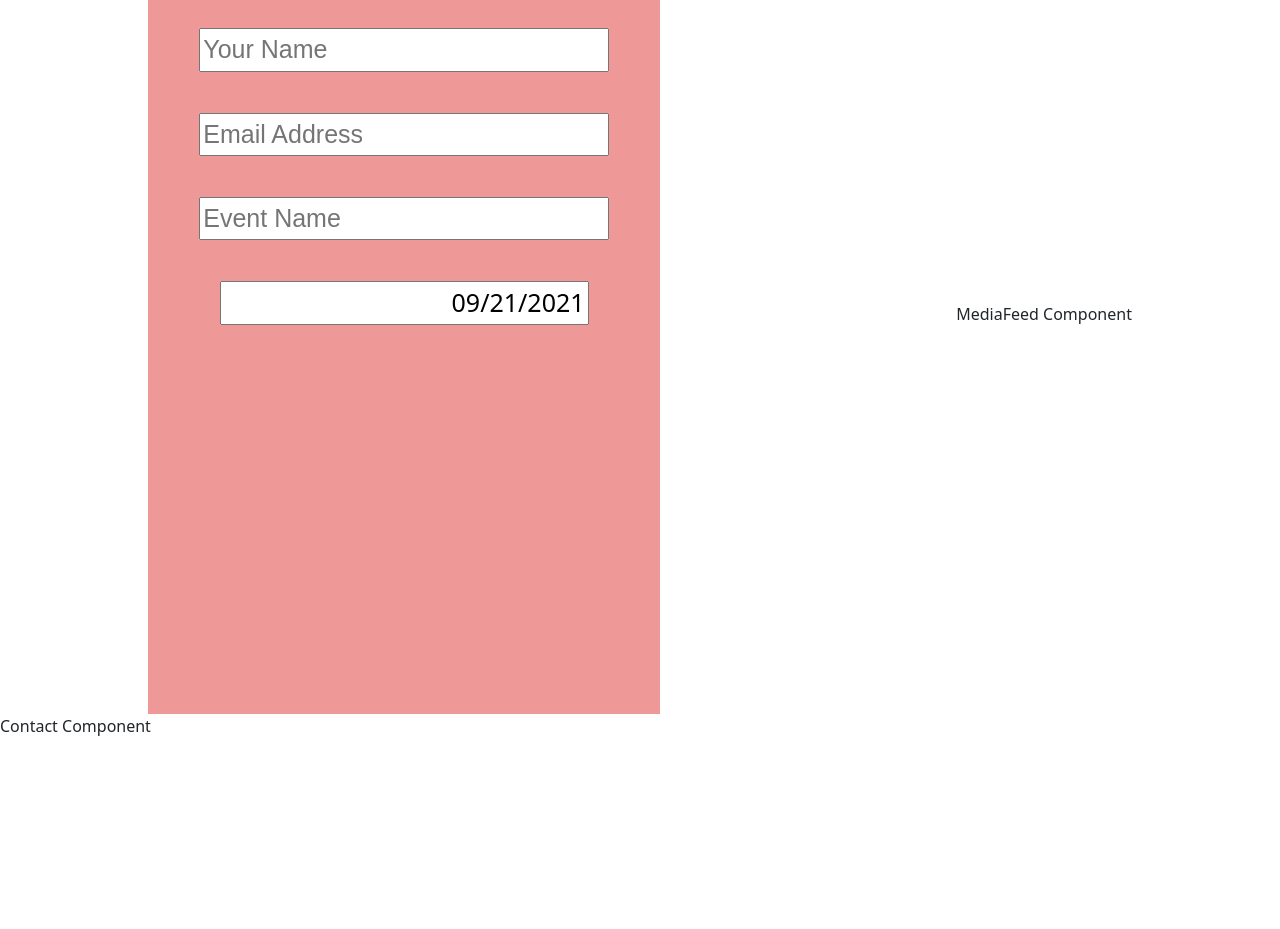
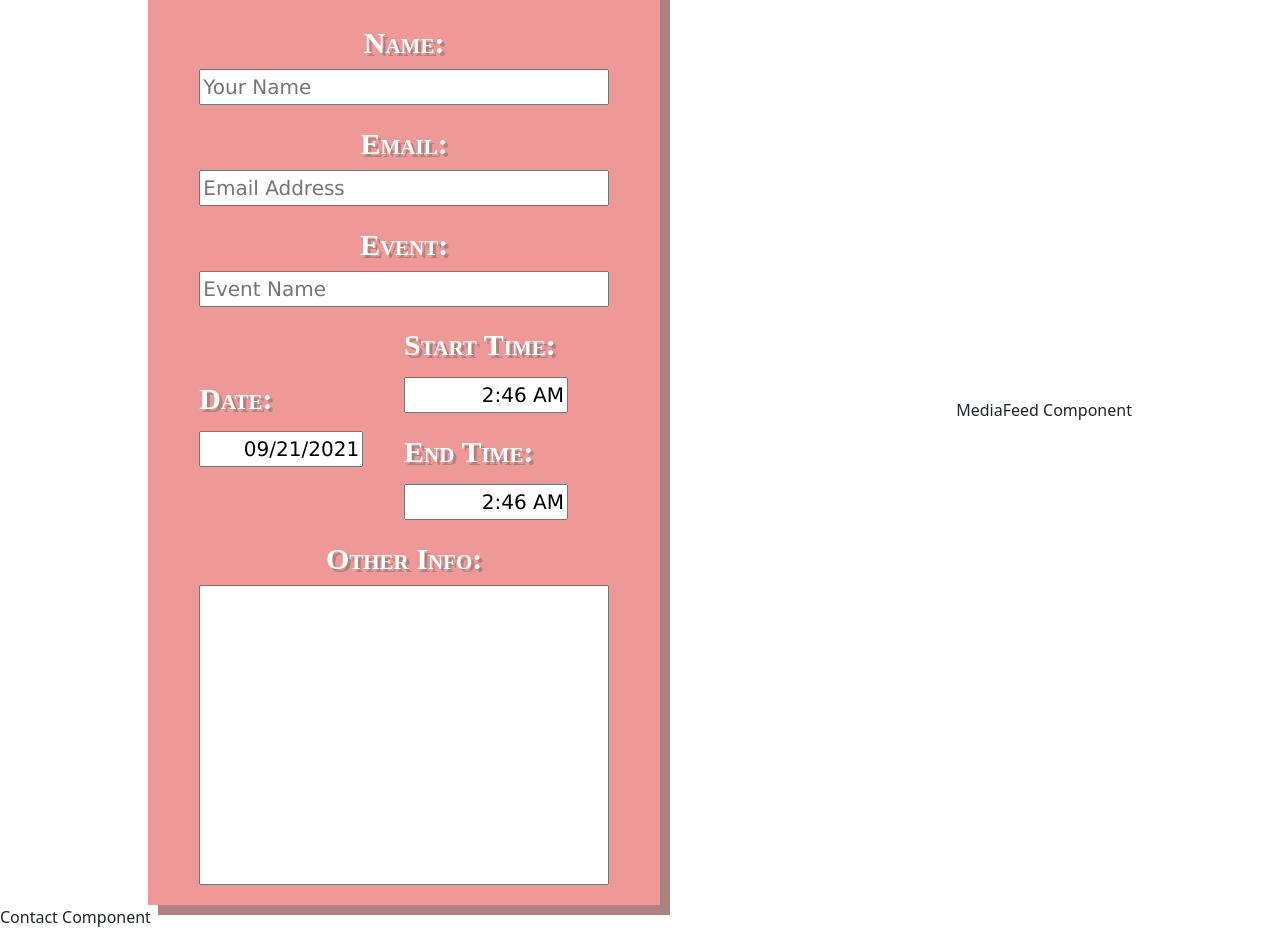
Before and after one commit to whiteceric/boobys_kitchen, a React (Create React App) app in the folder frontend/: page / in a window 1280 px wide. Shown: the part 1722-2651 px from the top of the page. Before the commit the page ends 2460 px from the top, so only its background shows below. Built offline with nearby package versions, Linux system fonts and the light colour scheme.

Commit message:
BookForm frontend done

```diff
--- a/frontend/src/components/Book/Book.js
+++ b/frontend/src/components/Book/Book.js
@@ -1,15 +1,24 @@
 import React from 'react';
 import BookForm from '../BookForm/BookForm';
 import MediaFeed from '../MediaFeed/MediaFeed';
+import useWindowDimensions from '../useWindowDimensions';
 import PropTypes from 'prop-types';
 import './Book.css';
 
-const Book = () => (
-  <div id="book" className="Book">
-    <BookForm />
-    <MediaFeed />
+const Book = () => {
+  const { height, width } = useWindowDimensions();
+
+  return (
+    <div id="book" className="Book">
+      <BookForm />
+      {(width > 1060) ? (
+        <MediaFeed />
+      ) : (
+        <></>
+      )}
   </div>
-);
+  );
+}
 
 Book.propTypes = {};
 
--- a/frontend/src/components/BookForm/BookForm.css
+++ b/frontend/src/components/BookForm/BookForm.css
@@ -1,21 +1,31 @@
 .BookForm {
   width: 40%;
-  height: 800px;
   background-color: var(--nice-red);
 
   display: flex;
   flex-direction: column;
   align-items: center;
+  box-shadow: 10px 10px 0px var(--text-box-secondary);
 }
 
 .bookFormTitle {
-  margin-top: 5%;
   font-size: 50px;
   font-family: cursive;
   font-weight: bold;
   color: var(--heading-primary);
-  text-shadow: 3px 3px var(--heading-secondary);
+  text-shadow: 3px 3px var(--nice-red-dark);
   font-variant: small-caps;
+}
+
+h1.bookFormTitle {
+  margin-top: 5%;
+  margin-bottom: 5%;
+  text-decoration: underline;
+}
+
+h2.bookFormTitle {
+  margin: 0;
+  font-size: 30px;
 }
 
 .formContainer {
@@ -24,35 +34,61 @@
   align-items: center;
 
   width: 80%;
+
+  font-size: 20px;
+  font-family: Verdana, Geneva, Tahoma, sans-serif;
+
+  /* border: 1px solid black */
+}
+
+.formContainer input:focus {
+  outline: none;
+  border: 3px solid var(--text-box-secondary);
+}
+
+.dateRow {
+  width: 100%;
+
+  display: flex;
+  flex-direction: row;
+  align-items: center;
+  justify-content: space-around;
 }
 
 .react-datepicker-wrapper {
   margin-top: 5%;
   margin-bottom: 5%;
 
-  display: flex;
-  flex-direction: column;
-  align-items: center;
-  justify-self: center;
-  font-size: 25px;
+  font-size: 20px;
+}
 
-  text-align: center;
+.formContainer input {
+  width: 100%;
+
+  margin-top: 2%;
+  margin-bottom: 5%;
 }
 
 .react-datepicker-wrapper input {
-  justify-self: center;
+  width: 80%;
   text-align: right;
-
-  width: 100%;
 }
 
-.bookFormTextBox {
+.formContainer textarea {
   width: 100%;
+  height: 300px;
 
-  margin-top: 5%;
+  resize: none;
+  margin-top: 2%;
   margin-bottom: 5%;
+}
 
-  font-size: 25px;
-  font-family: cursive, Arial, Helvetica, sans-serif;
+@media (max-width: 1060px) {
+  .BookForm {
+    width: 90%;
+  }
 
+  .timeCol {
+    margin-left: 5%;
+  }
 }
--- a/frontend/src/components/BookForm/BookForm.js
+++ b/frontend/src/components/BookForm/BookForm.js
@@ -8,18 +8,52 @@ import 'bootstrap/dist/css/bootstrap.min.css';
 
 const BookForm = () => {
   const [date, setDate] = useState(new Date())
+  const [startTime, setStartTime] = useState(new Date())
+  const [endTime, setEndTime] = useState(new Date())
 
   return (
     <div className="BookForm">
       <h1 className="bookFormTitle">Request to Book!</h1>
       <form className="formContainer">
-        <input className="bookFormTextBox" type="text" placeholder="Your Name" />
-        <input className="bookFormTextBox" type="email" placeholder="Email Address" />
-        <input className="bookFormTextBox" type="text" placeholder="Event Name" />
-        <DatePicker
-          selected={date}
-          onChange={(date) => setDate(date)}
-        />
+        <h2 className="bookFormTitle">Name:</h2>
+        <input type="text" placeholder="Your Name" />
+        <h2 className="bookFormTitle">Email:</h2>
+        <input type="email" placeholder="Email Address" />
+        <h2 className="bookFormTitle">Event:</h2>
+        <input type="text" placeholder="Event Name" />
+        <div className="dateRow">
+          <div className="timeCol">
+            <h2 className="bookFormTitle">Date:</h2>
+            <DatePicker
+              selected={date}
+              onChange={(date) => setDate(date)}
+            />
+          </div>
+          <div className="timeCol">
+            <h2 className="bookFormTitle">Start Time:</h2>
+            <DatePicker
+              selected={startTime}
+              onChange={(startTime) => setStartTime(startTime)}
+              showTimeSelect
+              showTimeSelectOnly
+              timeIntervals={60}
+              timeCaption="Time"
+              dateFormat="h:mm aa"
+            />
+            <h2 className="bookFormTitle">End Time:</h2>
+            <DatePicker
+              selected={endTime}
+              onChange={(endTime) => setEndTime(endTime)}
+              showTimeSelect
+              showTimeSelectOnly
+              timeIntervals={60}
+              timeCaption="Time"
+              dateFormat="h:mm aa"
+            />
+          </div>
+        </div>
+        <h2 className="bookFormTitle">Other Info:</h2>
+        <textarea />
       </form>
     </div>
   )
```
